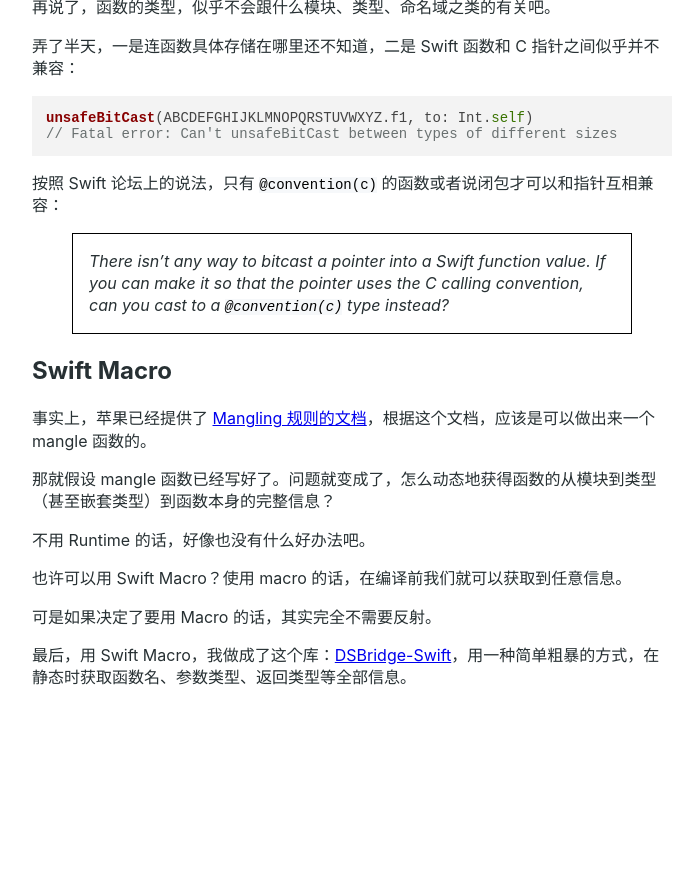
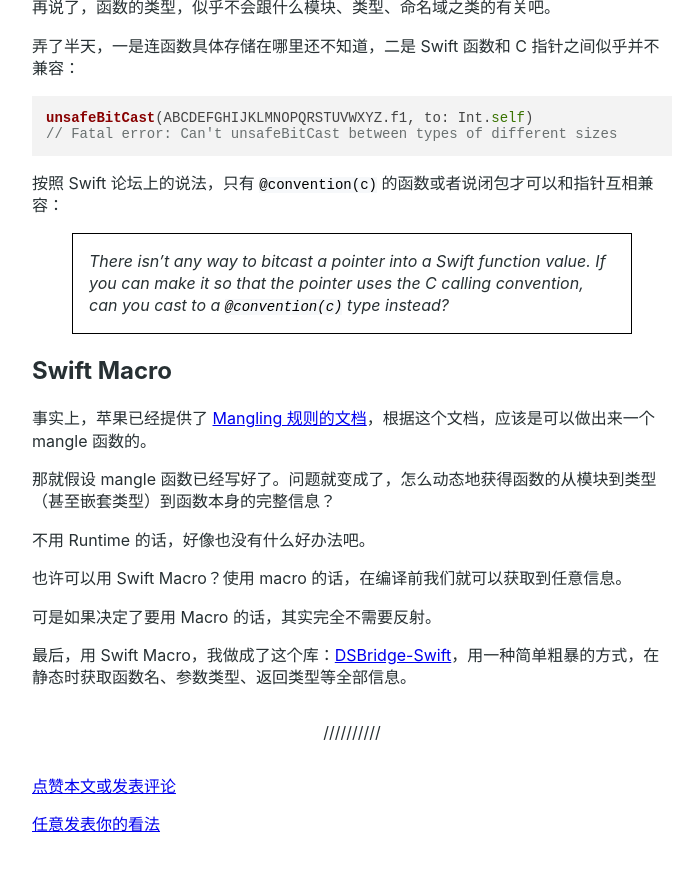
Before and after one commit to EdgarDegas/edgardegas.github.io, a Jekyll site: the page built from _posts/2024-03-27-swift-runtime.md, in a window 1280 px wide and 900 px high, scrolled down 4590 px. Shown: the top 871 px of the window, without its empty margins (288-978 px from the left). Built offline with Jekyll 4.4.1, drawn with Linux system fonts in a browser that asks for light colours; before the commit the page ends 5359 px from its top, so only the background shows below that.

Commit message:
Add comments section

```diff
--- a/_layouts/post.html
+++ b/_layouts/post.html
@@ -12,5 +12,8 @@ layout: default
   <h1>{{ page.title }}</h1>
 
   {{ content }}
+
+<a href="https://github.com/EdgarDegas/edgardegas.github.io/discussions/new?category=anything">任意发表你的看法</a>
 </article>
+
 <script type="text/javascript" src="/assets/js/hljs.js"></script>
--- a/_posts/2024-03-27-swift-runtime.md
+++ b/_posts/2024-03-27-swift-runtime.md
@@ -222,3 +222,7 @@ unsafeBitCast(ABCDEFGHIJKLMNOPQRSTUVWXYZ.f1, to: Int.self)
 可是如果决定了要用 Macro 的话，其实完全不需要反射。
 
 最后，用 Swift Macro，我做成了这个库：[DSBridge-Swift](https://github.com/EdgarDegas/DSBridge-Swift)，用一种简单粗暴的方式，在静态时获取函数名、参数类型、返回类型等全部信息。
+
+---
+
+[点赞本文或发表评论](https://github.com/EdgarDegas/edgardegas.github.io/discussions/2)
```
